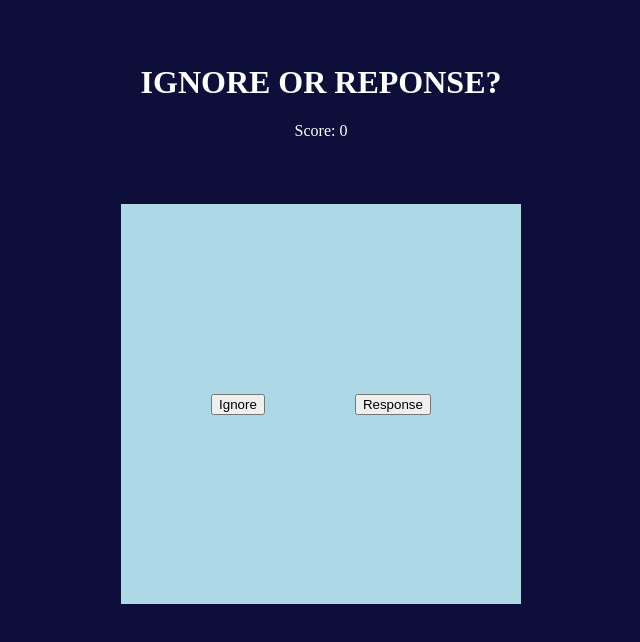
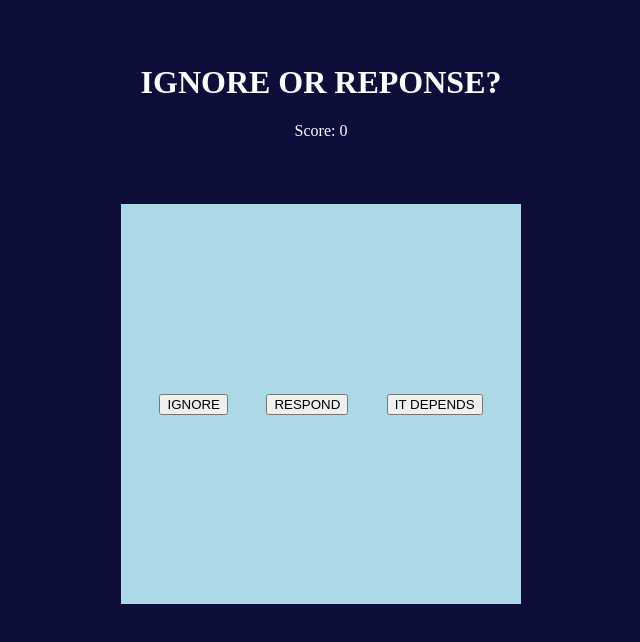
Before and after one commit to Heidi9287/artTrivia, a Next.js app: page / in a window 1280 px wide. Shown: the top 642 px of the page, without its empty margins (327-967 px from the left). Built offline with nearby package versions, Linux system fonts and the light colour scheme; no server answers; the database is empty.

Commit message:
add scores

```diff
--- a/pages/index.tsx
+++ b/pages/index.tsx
@@ -73,23 +73,27 @@ const Home: React.FC = () => {
  {front[currentCard]}
           <div className="buttons" style={allCardStyles.buttonStyle}>
             <button onClick={handleButtonClick} value="IGNORE">
-              Ignore
+            IGNORE
             </button>
             <button onClick={handleButtonClick} value="RESPOND">
-              Response
+            RESPOND
+            </button>
+            <button onClick={handleButtonClick} value="IT DEPENDS">
+            IT DEPENDS
             </button>
           </div>
         </div>
         <div className="back" style={allCardStyles.back}>
           {back[currentCard]}
           <div className="buttons" style={allCardStyles.buttonStyle}>
+          {currentCard > 0 && (
+              <button onClick={handlePrevious}>Last Card</button>
+            )}
             {currentCard < back.length - 1 && (
               <button onClick={handleNext}>Next Card</button>
             )}
-            {currentCard > 0 && (
-              <button onClick={handlePrevious}>Last Card</button>
-            )}
-            <button onClick={handleBackClick}>See the question again</button>
+
+            <button onClick={handleBackClick}>Answer Again</button>
           </div>
         </div>
       </ReactCardFlip>
```
